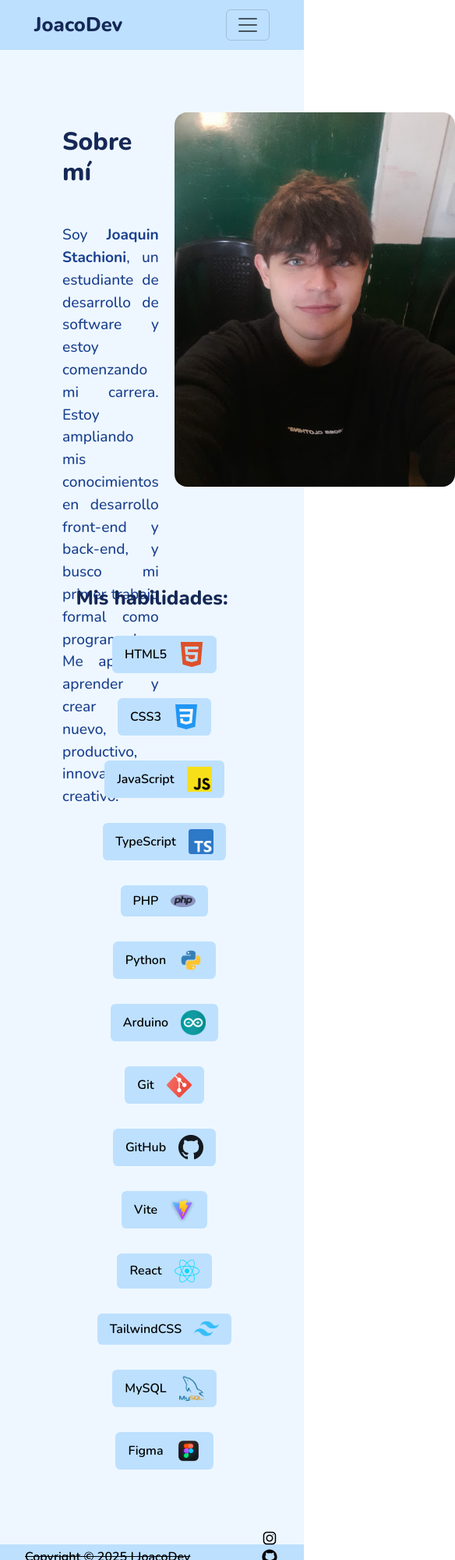
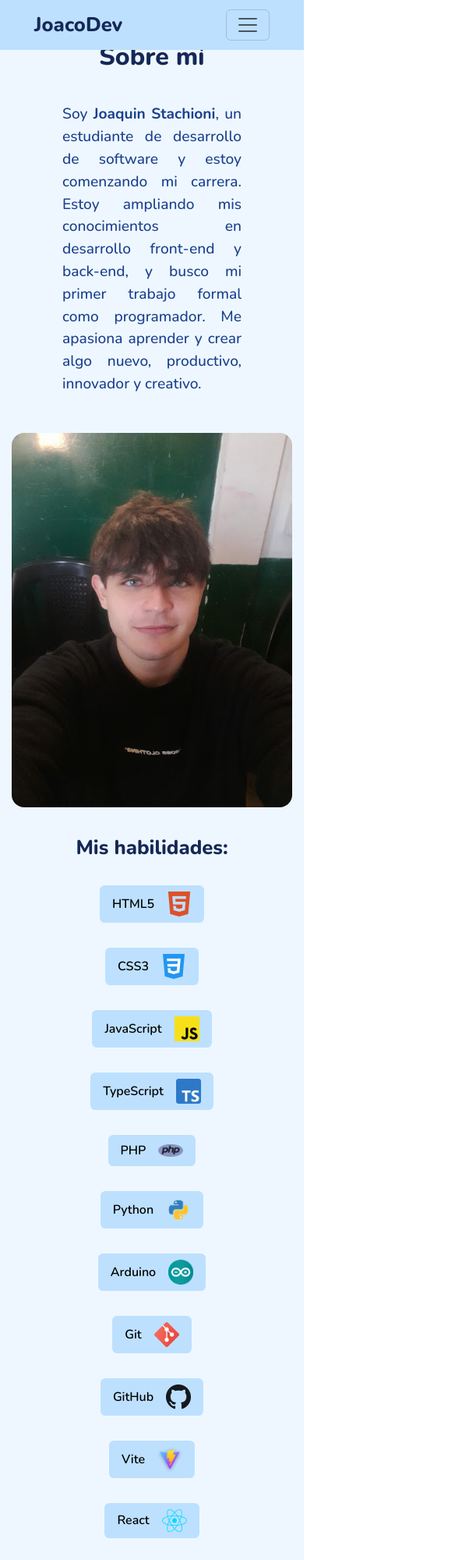
Before and after one commit to lightbblue/segundaEntregaCoder, a plain HTML site: page pages/about.html in a window 390 px wide. Shown: the top 2000 px of the page at 78% size, 584 px wide, since content can reach past the window. Drawn offline with nearby package versions, Linux system fonts and the light colour scheme.

Commit message:
About.html responsive

```diff
--- a/css/styles.css
+++ b/css/styles.css
@@ -177,7 +177,7 @@ header ul>li>a {
 	display: grid;
 	grid-template-columns: repeat(2, 1fr);
 	grid-template-rows: repeat(7, 1fr);
-	gap: 20px;
+	column-gap: 10%;
 }
 
 .about section:first-of-type h2 {
@@ -229,6 +229,8 @@ header ul>li>a {
 	gap: 2rem;
 	flex-wrap: wrap;
 	justify-content: center;
+	padding: 0;
+	margin: 0;
 }
 
 .about section:last-child ul>li {
@@ -523,3 +525,14 @@ header ul>li>a {
 		object-fit: cover;
 	}
 }
+
+@media screen and (max-width: 880px) {
+	.about section:first-of-type {
+		display: flex;
+		flex-direction: column;
+		align-items: center;
+		justify-content: center;
+		gap: 2rem;
+		margin: 10rem 0;
+	}
+}
--- a/pages/about.html
+++ b/pages/about.html
@@ -66,8 +66,8 @@
 
 
     <footer>
-        <s>Copyright © 2025 | JoacoDev</s>
-        <section>
+        <span>Copyright © 2025 | JoacoDev</span>
+        <div>
             <a href="https://www.instagram.com/lightbblue._/?hl=es-la" target="_blank"><svg xmlns="http://www.w3.org/2000/svg" x="0px"
                     y="0px" width="24" height="24" viewBox="0 0 32 32">
                     <path
@@ -86,7 +86,7 @@
                         d="M24,4H6C4.895,4,4,4.895,4,6v18c0,1.105,0.895,2,2,2h18c1.105,0,2-0.895,2-2V6C26,4.895,25.105,4,24,4z M10.954,22h-2.95 v-9.492h2.95V22z M9.449,11.151c-0.951,0-1.72-0.771-1.72-1.72c0-0.949,0.77-1.719,1.72-1.719c0.948,0,1.719,0.771,1.719,1.719 C11.168,10.38,10.397,11.151,9.449,11.151z M22.004,22h-2.948v-4.616c0-1.101-0.02-2.517-1.533-2.517 c-1.535,0-1.771,1.199-1.771,2.437V22h-2.948v-9.492h2.83v1.297h0.04c0.394-0.746,1.356-1.533,2.791-1.533 c2.987,0,3.539,1.966,3.539,4.522V22z">
                     </path>
                 </svg></a>
-        </section>
+        </div>
     </footer>
 </body>
 </html>
```
Also changed, not shown: pages/contact.html (+3 -3 lines), pages/projects.html (+3 -3 lines), pages/services.html (+3 -3 lines).
